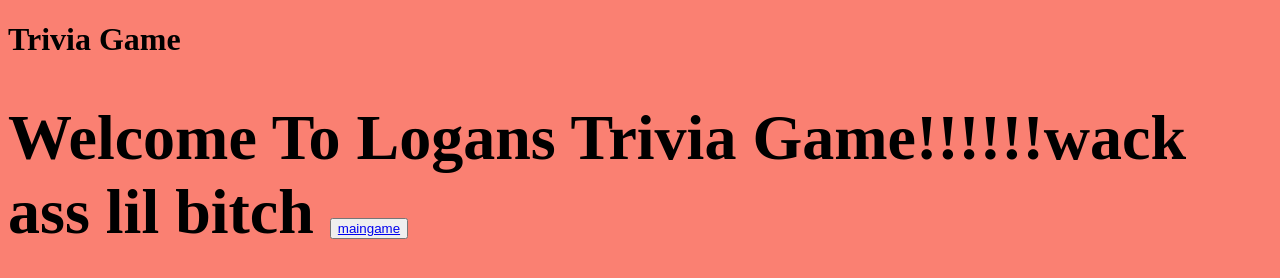
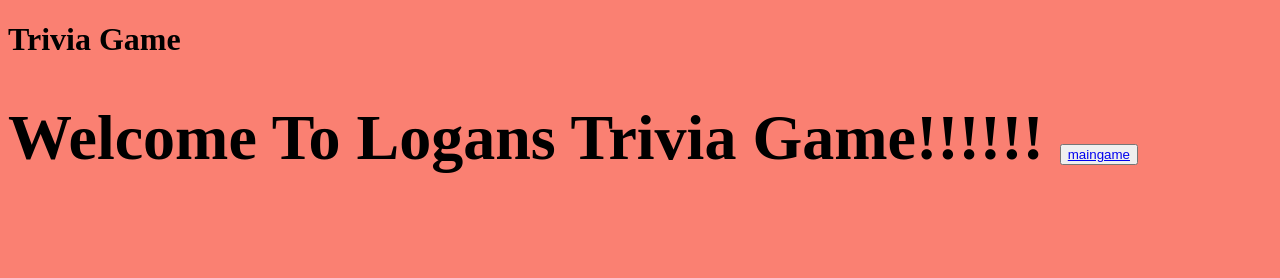
Before and after one commit to RSuber/TriviaGame, a website: page index.html at #/intro in a window 1280 px wide. Drawn offline with nearby package versions, Linux system fonts and the light colour scheme; some packages are replaced by stand-ins of ours.

Commit message:
removed profanity

```diff
--- a/Templates/Intro.html
+++ b/Templates/Intro.html
@@ -1,2 +1,2 @@
-<h1>Welcome To Logans Trivia Game!!!!!!wack ass lil bitch</h>
+<h1>Welcome To Logans Trivia Game!!!!!!</h>
 <button><a href='#/maingame'>maingame</a></button>
```
